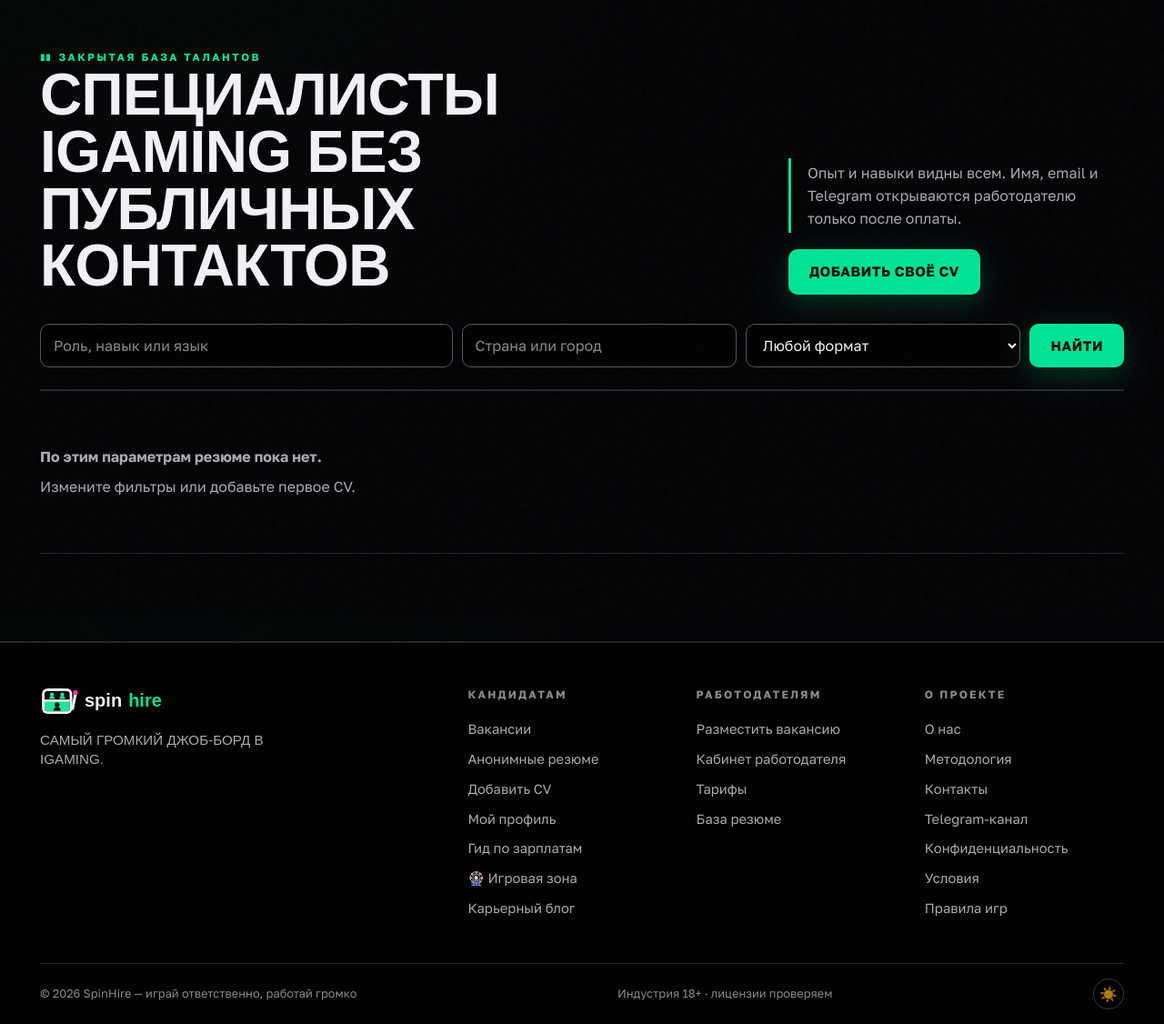
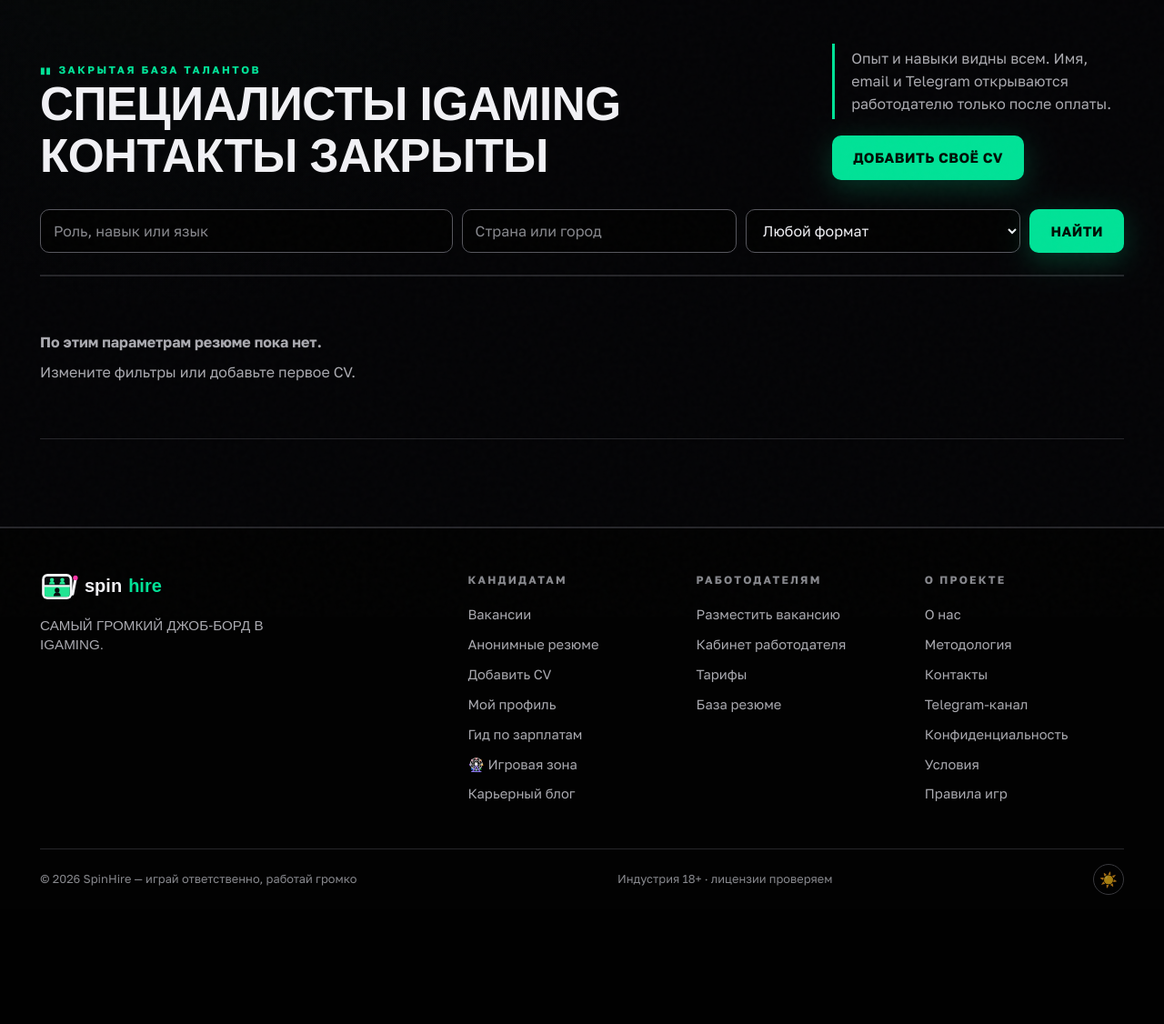
Before and after one commit to TimVR13/spinhire, a FastAPI app: page /resumes in a window 1280 px wide. Shown: the part 122-1248 px from the top of the page at 91% size. After the commit the page ends 1106 px from the top, so only its background shows below. Run offline with FastAPI, Linux system fonts and the light colour scheme; some web fonts are replaced.

Commit message:
Исправить перенос заголовка базы резюме

```diff
--- a/server/templates/resumes.html
+++ b/server/templates/resumes.html
@@ -9,8 +9,9 @@
 <meta property="og:url" content="https://spinhire.io/resumes">
 <meta property="og:image" content="https://spinhire.io/img/og-cover.jpg">{% endblock %}
 {% block style %}
-  .cv-hero { display:grid; grid-template-columns:minmax(0,1.5fr) minmax(280px,.7fr); gap:var(--sp-6); align-items:end; padding:var(--sp-5) 0 var(--sp-6); }
-  .cv-hero h1 { font-size:clamp(2rem,5vw,4.5rem); line-height:.98; max-width:900px; }
+  .cv-hero { display:grid; grid-template-columns:minmax(0,1.7fr) minmax(280px,.65fr); gap:var(--sp-6); align-items:end; padding:var(--sp-5) 0 var(--sp-6); }
+  .cv-hero h1 { display:grid; gap:.08em; max-width:none; font-size:clamp(2rem,4vw,3.5rem); line-height:1.04; }
+  .cv-hero-title-line { display:block; white-space:nowrap; }
   .cv-note { border-left:3px solid var(--acid); padding:4px 0 4px 18px; color:var(--ink-dim); max-width:44ch; }
   .cv-search { display:grid; grid-template-columns:1.5fr 1fr 1fr auto; gap:10px; margin-bottom:var(--sp-5); }
   .cv-list { border-top:2px solid var(--line); }
@@ -24,14 +25,14 @@
   .cv-skill { border:1px solid var(--line); padding:5px 8px; color:var(--ink-dim); font-size:.75rem; }
   .cv-arrow { color:var(--pink); font-size:1.4rem; }
   .cv-empty { padding:60px 0; color:var(--ink-dim); border-bottom:1px solid var(--line); }
-  @media(max-width:900px){.cv-hero{grid-template-columns:1fr}.cv-search{grid-template-columns:1fr}.cv-row{grid-template-columns:1fr auto}.cv-code,.cv-skills{grid-column:1/-1}.cv-arrow{grid-column:2;grid-row:1}.cv-row>div:nth-child(3){grid-column:1/-1}}
+  @media(max-width:900px){.cv-hero{grid-template-columns:1fr}.cv-hero h1{font-size:clamp(1.8rem,7.5vw,3.2rem)}.cv-hero-title-line{white-space:normal}.cv-search{grid-template-columns:1fr}.cv-row{grid-template-columns:1fr auto}.cv-code,.cv-skills{grid-column:1/-1}.cv-arrow{grid-column:2;grid-row:1}.cv-row>div:nth-child(3){grid-column:1/-1}}
 {% endblock %}
 {% block content %}
   <nav class="crumbs"><a href="/">Главная</a> / Резюме</nav>
   <section class="cv-hero">
     <div>
       <span class="kicker">Закрытая база талантов</span>
-      <h1>Специалисты iGaming без публичных контактов</h1>
+      <h1><span class="cv-hero-title-line">Специалисты iGaming</span><span class="cv-hero-title-line">Контакты закрыты</span></h1>
     </div>
     <div>
       <p class="cv-note">Опыт и навыки видны всем. Имя, email и Telegram открываются работодателю только после оплаты.</p>
```
